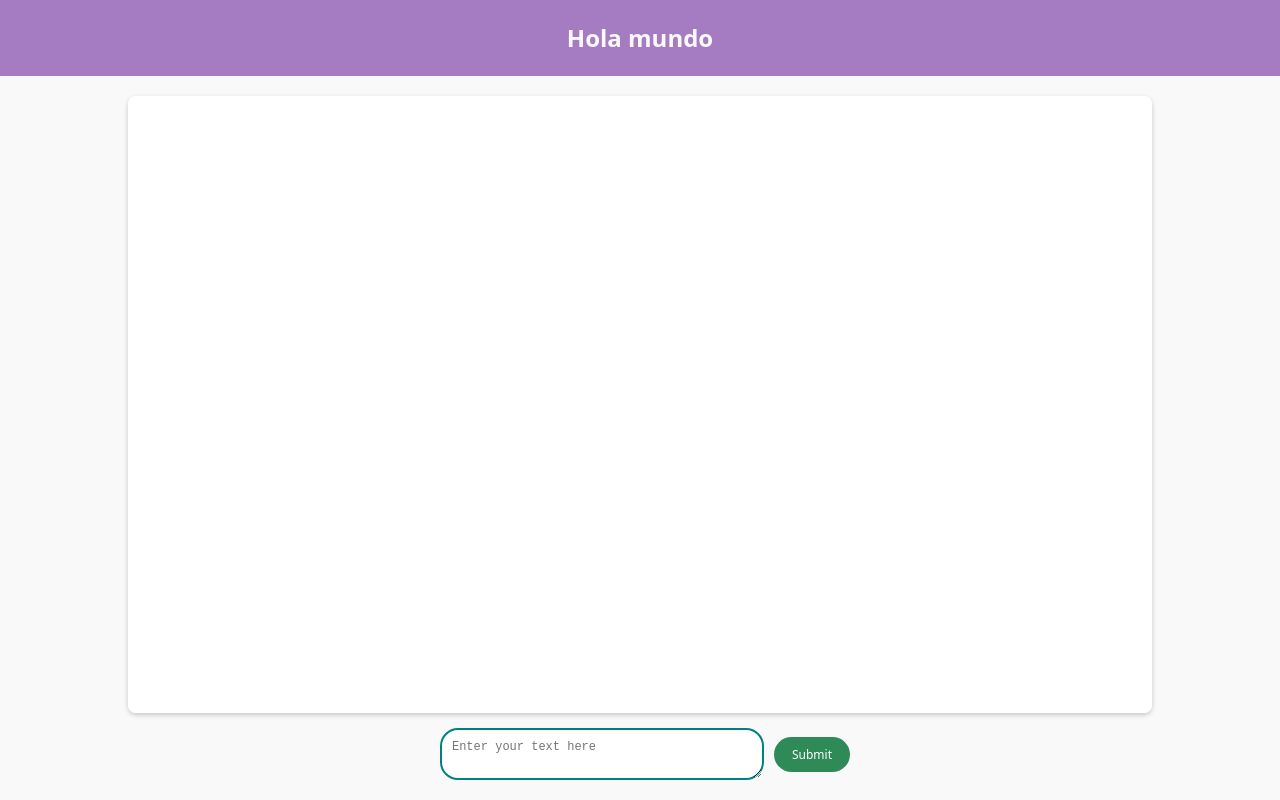
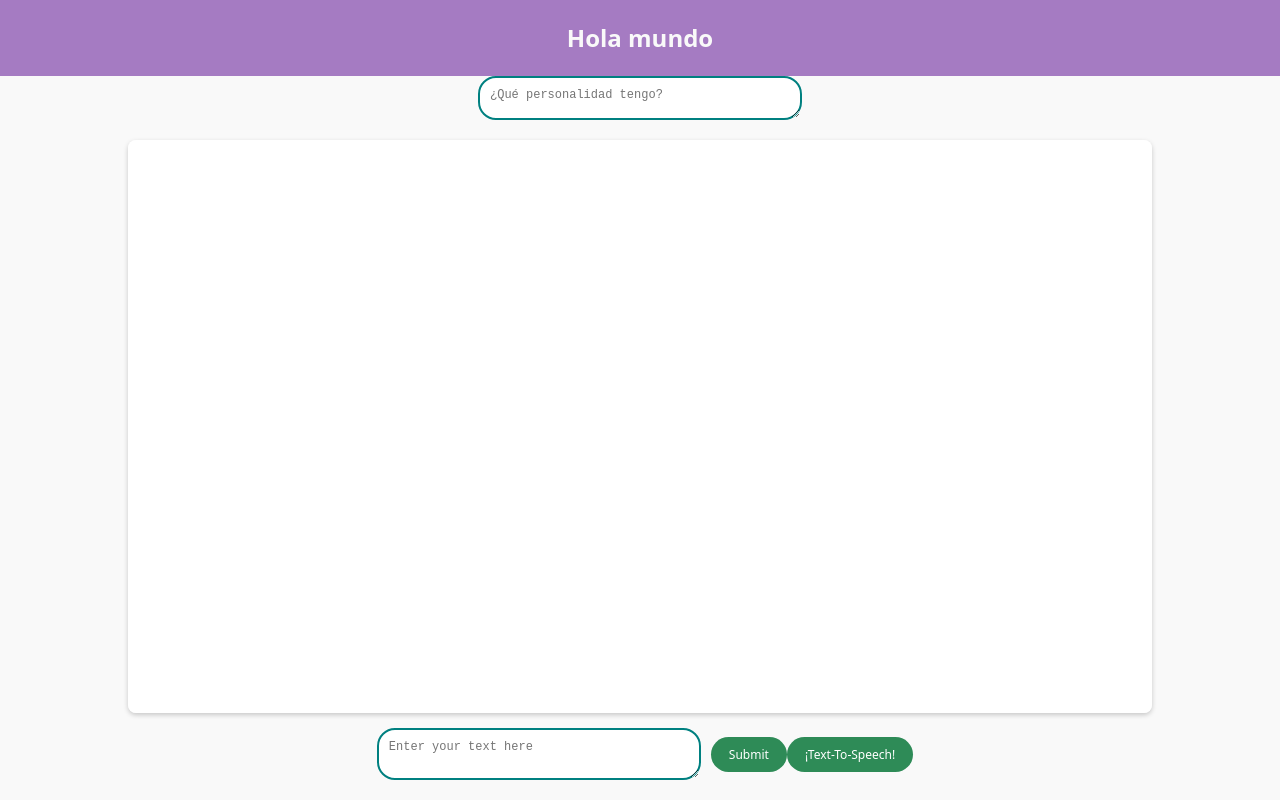
Before and after one commit to Computer-Society-ITBA/curso_colegios_v2, a React (Vite) app in the folder mi-chatbot/: page / in a window 1280 px wide. Built offline with nearby package versions, Linux system fonts and the light colour scheme.

Commit message:
Add text-to-speech support and personality support

```diff
--- a/mi-chatbot/src/components/textOutput/MessageBubble.jsx
+++ b/mi-chatbot/src/components/textOutput/MessageBubble.jsx
@@ -81,6 +81,14 @@ const ReceiverBubble = memo(({ content, handleLoad, responseType }) => {
         </ReactMarkdown>
         );
     }
+    else if (responseType === 'AUDIO') {
+      return (
+        <audio controls>
+          <source src={content} type="audio/ogg" />
+          El browser no soporta el formato de audio!
+        </audio>
+      );
+    }
     return null;
   };
 
--- a/mi-chatbot/src/pages/Example.jsx
+++ b/mi-chatbot/src/pages/Example.jsx
@@ -13,6 +13,7 @@ const RESPONSE_ID = Math.floor(Math.random()*100000000);
 const Example = () => {
     const [messages, setMessages] = useState([]);
     const [inputValue, setInputValue] = useState("");
+    const [personalityValue, setPersonalityValue] = useState("");
     const listRef = useRef();
     const rowHeights = useRef({});
     const handleSubmit = async (e) => {
@@ -23,7 +24,25 @@ const Example = () => {
         try {
             const response = await axios.post('http://localhost:3001/chat', {
                 ID: (RESPONSE_ID).toString(),
-                personality: 'Default personality',
+                personality: personalityValue === "" ? 'Default Personality' : personalityValue,
+                message: inputValue
+            });
+            const { responseType, content } = response.data;
+            setMessages(prevMessages => [...prevMessages, { text: content, isSender: false, responseType: responseType }]);
+        } catch (error) {
+            console.error('Error sending message:', error);
+        }
+      }
+    };
+    const handleTextToSpeech = async (e) => {
+      e.preventDefault();
+      if (inputValue.trim()) {
+        setMessages([...messages, { text: inputValue, isSender: true }]);
+        setInputValue("");
+        try {
+            const response = await axios.post('http://localhost:3001/text-to-speech', {
+                ID: (RESPONSE_ID).toString(),
+                personality: personalityValue === "" ? 'Default Personality' : personalityValue,
                 message: inputValue
             });
             const { responseType, content } = response.data;
@@ -73,6 +92,12 @@ const Example = () => {
     return(
         <MainBody>
             <Header>Hola mundo</Header>
+            <InputField
+                type="text"
+                placeholder="¿Qué personalidad tengo?"
+                value={personalityValue}
+                onChange={(e) => setPersonalityValue(e.target.value)}
+            />
             <ConversationCard>
                 <List
                     height={700}
@@ -92,6 +117,7 @@ const Example = () => {
                     onChange={(e) => setInputValue(e.target.value)}
                 />
                 <SubmitButton type="submit">Submit</SubmitButton>
+                <SubmitButton type="button" onClick={handleTextToSpeech}>¡Text-To-Speech!</SubmitButton>
             </FormContainer>
         </MainBody>
     );
```
Also changed, not shown: mi-chatbot/src/services/apiStore.cjs (+24 -0 lines).
